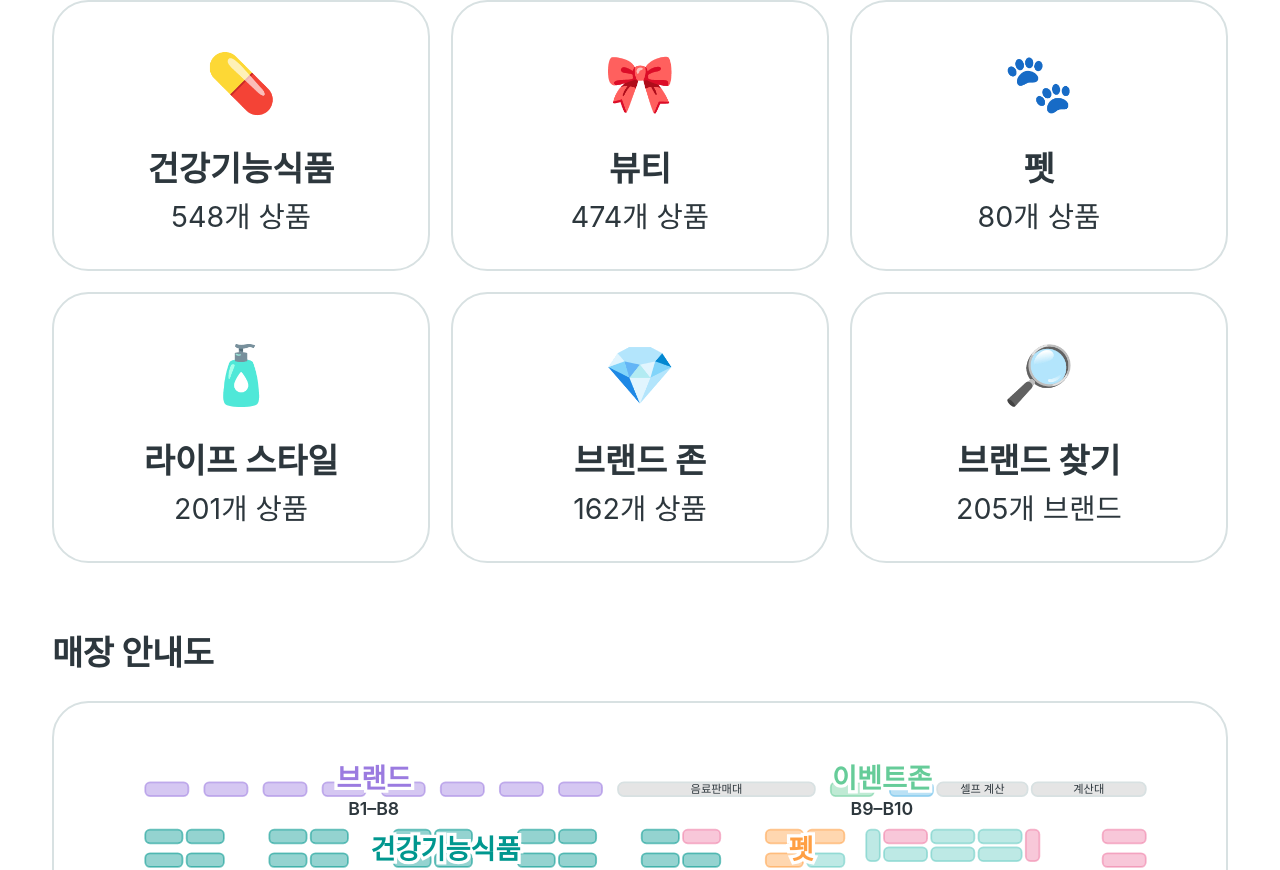
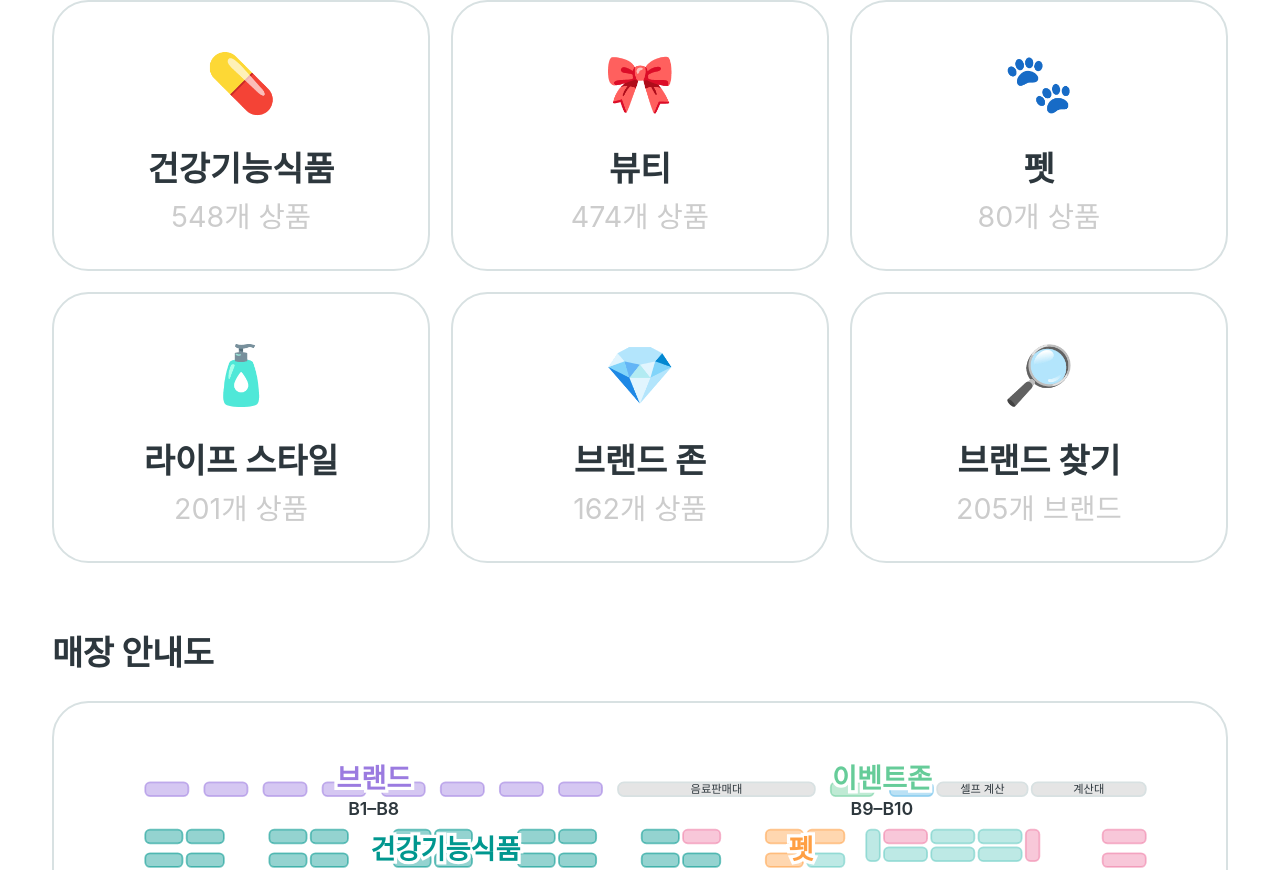
Before and after one commit to immin03/PS-Kiosk-Guro, a React (Vite) app: page / in a window 1280 px wide. Shown: the part 1211-2081 px from the top of the page. Built offline with nearby package versions, Linux system fonts and the light colour scheme; a web font is replaced by a local one.

Commit message:
카테고리 카드의 상품 개수를 회색으로
블랙 일괄 교체 때 t1·t2·t3 가 모두 #2D373D 가 되어 글자 층이 사라졌습니다.
t3 를 가이드 회색 #CCCCCC 로 되돌리고 보조 정보에 씁니다.

Co-Authored-By: Claude Opus 5 <noreply@anthropic.com>

```diff
--- a/src/App.jsx
+++ b/src/App.jsx
@@ -49,7 +49,7 @@ const C = {
   /* 메인은 브랜드 accent1 밝은 민트입니다. 딥그린은 글자 대비가 필요한 자리에만 씁니다. */
   pri: BRAND.accent, priL: BRAND.accentSoft, priD: BRAND.primary, priM: BRAND.secondary,
   acc: BRAND.accent, bgL: BRAND.tint, bgF: BRAND.bg, dk: BRAND.ink,
-  t1: "#2D373D", t2: "#2D373D", t3: "#2D373D", wh: "#FFFFFF", bd: BRAND.border,
+  t1: "#2D373D", t2: "#2D373D", t3: "#CCCCCC", wh: "#FFFFFF", bd: BRAND.border,
 };
 
 const BANNERS = [
@@ -375,7 +375,7 @@ export default function KioskApp() {
               <p style={{ margin:"0 0 2px", fontSize:13, fontWeight:700, color:C.t1, lineHeight:1.3 }}>
                 {item.type === "brand" ? item.label : item.type === "findBrand" ? t(lang,"brandFind") : topCatLabel(lang,item.type)}
               </p>
-              <p style={{ margin:0, fontSize:11, color:C.t2, lineHeight:1.45 }}>
+              <p style={{ margin:0, fontSize:11, color:C.t3, lineHeight:1.45 }}>
                 {item.type === "findBrand" ? t(lang,"brandFindSub",{ n: ALL_BRANDS.length }) : topSub(lang, item.type)}
               </p>
             </div>
```
